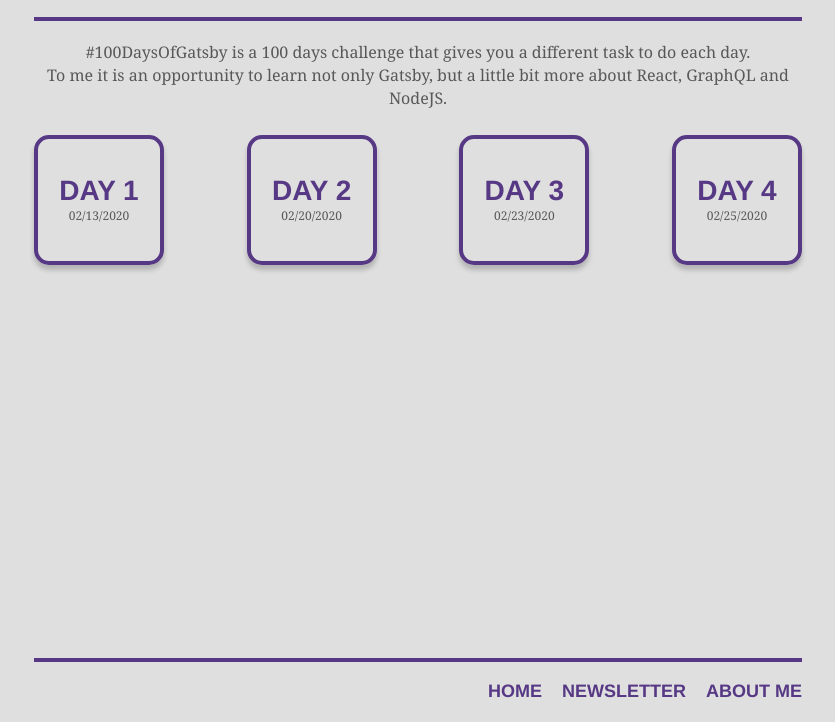
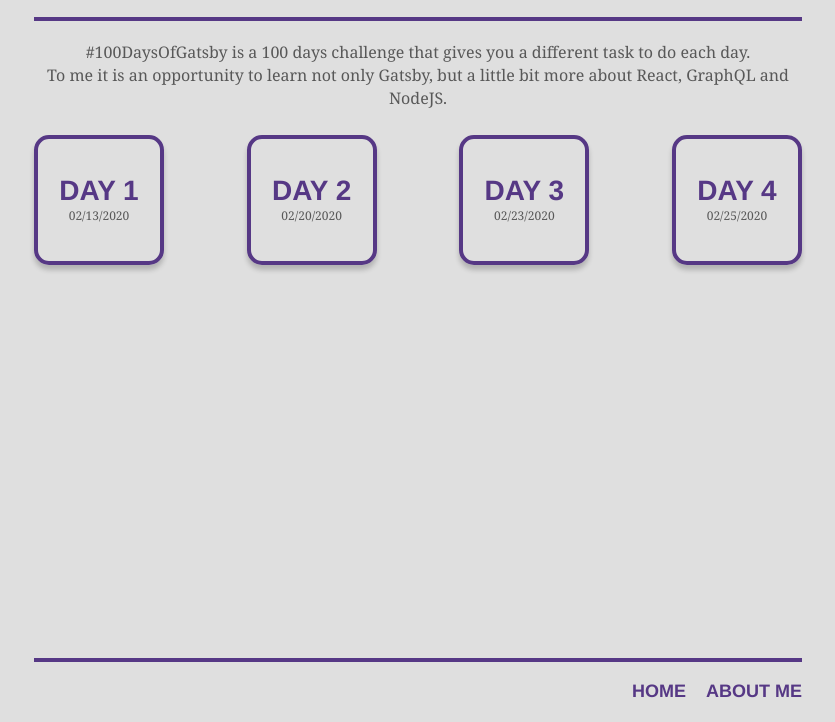
Before and after one commit to Phe0/100DaysOfGatsby, a Gatsby site: page / in a window 1280 px wide. Shown: the part 78-800 px from the top of the page, without its empty margins (222-1057 px from the left). Built offline with nearby package versions, Linux system fonts and the light colour scheme; Gatsby itself is replaced by a stand-in of ours; some packages are replaced by stand-ins of ours.

Commit message:
remove newsletter link

```diff
--- a/src/components/layout.js
+++ b/src/components/layout.js
@@ -37,9 +37,6 @@ export default ({ children }) => {
         <Link to={`/`} style={{ textDecoration: "none" }}>
           <h6 className={style.links}>HOME</h6>
         </Link>
-        <Link to={`/newsletter`} style={{ textDecoration: "none" }}>
-          <h6 className={style.links}>NEWSLETTER</h6>
-        </Link>
         <Link to={`/about`} style={{ textDecoration: "none" }}>
           <h6 className={style.links}>ABOUT ME</h6>
         </Link>
```
